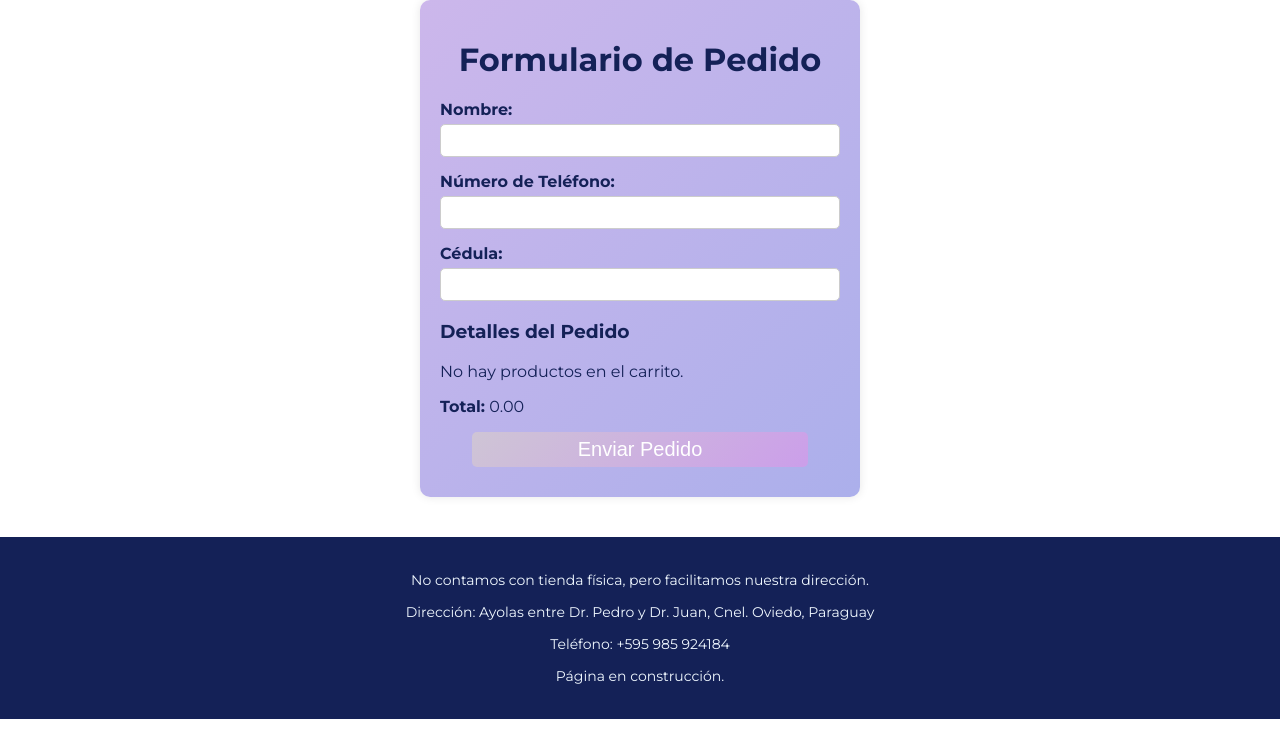
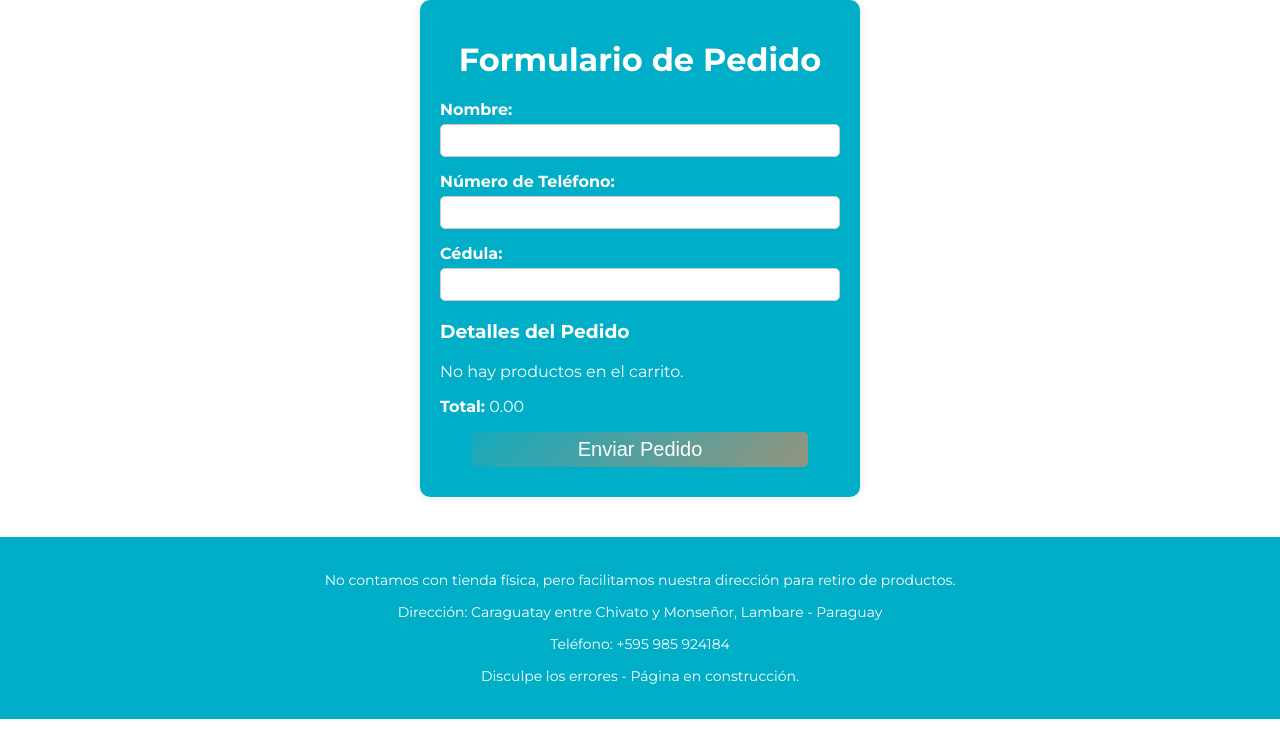
Before and after one commit to calebngp/flashtrade, a Flask app: page /pedido in a window 1280 px wide. Shown: the part 69-800 px from the top of the page. Run offline with Flask 3, Linux system fonts and the light colour scheme; some libraries are stand-ins or nearby versions; some web fonts are replaced.

Commit message:
Cambiando estilos

```diff
--- a/static/styles/styles.css
+++ b/static/styles/styles.css
@@ -1,8 +1,3 @@
-@font-face {
-    font-family: 'Montserrat';
-    src: url('static/fonts/Montserrat-Regular.ttf') format('truetype');
-}
-
 body {
     font-family: 'Montserrat', sans-serif;
     background-color: white;
@@ -223,18 +218,15 @@ a {
         top: 60px;
         right: 2%;
         margin: auto;
-        margin-bottom: 20px;
-        background: linear-gradient(135deg, #FBC2EB, #78A3EB);
-        background-size: 400% 400%;
-        animation: gradientAnimation 10s ease infinite;
-        padding: 20px;
+        background-color: #01AEC7;
+        padding: 10px;
         border-radius: 10px;
         box-shadow: 0 0 10px rgba(0,0,0,0.1);
-        color: #142157;
+        color: white;
         margin-bottom: 20px;
     }
     .form-container h1 {
-        color: #142157;
+        color: white;
         font-size: 28px;
     }
     .detalleproducto {
@@ -273,8 +265,8 @@ a {
         margin-bottom: 20px;
     }
     .product-container-form img {
-        width: 60px;
-        height: 60px;
+        width: 110px;
+        height: 110px;
         margin-right: 10px;
         border-radius: 5px;
         object-fit: cover;
@@ -498,21 +490,26 @@ a {
     color: #ff8149;
 }
 .highlight2 {
-    color: #7258a5;
+    background-color: #ff8149;
 }
 
 @media (min-width: 601px) {
     .form-container {
         width: 400px;
         margin: auto;
-        background: linear-gradient(135deg, #FBC2EB, #78A3EB);
-        background-size: 400% 400%;
-        animation: gradientAnimation 10s ease infinite;
+        background-color: #01AEC7;
         padding: 20px;
         border-radius: 10px;
         box-shadow: 0 0 10px rgba(0,0,0,0.1);
-        color: #142157;
+        color: white;
         margin-bottom: 40px;
+    }
+    .product-container-form img {
+        width: 130px;
+        height: 130px;
+        margin-right: 10px;
+        border-radius: 5px;
+        object-fit: cover;
     }
     .slogan-div1{
         margin-left: 72px;
@@ -545,20 +542,13 @@ a {
     margin: 0 5px;
 }
 .form-container h1 {
-    color: #142157;
+    color: white;
 }
 .product-container-form {
     display: flex;
     align-items: center;
     margin-bottom: 10px;
     border-bottom: 1px solid #ddd;
-}
-.product-container-form img {
-    width: 100px;
-    height: 100px;
-    margin-right: 10px;
-    border-radius: 5px;
-    object-fit: cover;
 }
 .button-form {
     margin-bottom: 6px;
@@ -570,7 +560,7 @@ a {
 .submit-button {
     display: block;
     margin: 10px auto;
-    background: linear-gradient(135deg, #CFCBD2, #CB98ED, #8B63DA, #3C21B7);
+    background: linear-gradient(135deg, #01AEC7, #ff8149, #c980db);
     background-size: 400% 400%;
     animation: gradientAnimation 7s ease infinite; /* Animación más rápida */
     color: white;
--- a/templates/pedido.html
+++ b/templates/pedido.html
@@ -9,6 +9,7 @@
 </head>
 <body>
 <!-- Barra de navegación -->
+<!-- Barra de navegación -->
 <div class="navbar">
     <div class="logo">
         <a href="{{ url_for('home') }}">
@@ -16,6 +17,9 @@
         </a>
     </div>
 </div>
+
+
+
 <div class="form-container">
     <h1>Formulario de Pedido</h1>
     <form action="/pedido" method="POST">
@@ -45,11 +49,11 @@
         <button type="submit" class="button-form submit-button">Enviar Pedido</button>
     </form>
 </div>
-    <footer style="text-align: center; padding: 20px; background-color: #142157; color: aliceblue;">
-        <p class="gradient-text" style="font-size: 14px; font-weight: 300;">No contamos con tienda física, pero facilitamos nuestra dirección.</p>
-        <p class="gradient-text" style="font-size: 14px; font-weight: 300;">Dirección: Ayolas entre Dr. Pedro y Dr. Juan, Cnel. Oviedo, Paraguay</p>
+<footer>
+    <p class="gradient-text" style="font-size: 14px; font-weight: 300;">No contamos con tienda física, pero facilitamos nuestra dirección para retiro de productos.</p>
+    <p class="gradient-text" style="font-size: 14px; font-weight: 300;">Dirección: Caraguatay entre Chivato y Monseñor, Lambare - Paraguay</p>
     <p class="gradient-text" style="font-size: 14px; font-weight: 300;">Teléfono: +595 985 924184</p>
-        <p class="gradient-text" style="font-size: 14px; font-weight: 300;">Página en construcción.</p>
+    <p class="gradient-text" style="font-size: 14px; font-weight: 300;">Disculpe los errores - Página en construcción.</p>
 </footer>
     <script>
         let cart = JSON.parse(localStorage.getItem('cart')) || [];
@@ -60,6 +64,7 @@
             cart.forEach(item => {
                 // Asegúrate de que la cantidad sea un número válido y no vacío
                 item.quantity = item.quantity === "" || isNaN(item.quantity) ? 0 : parseInt(item.quantity);
+                item.precio = parseFloat(item.precio); // Asegúrate de que el precio sea un número
 
                 // Calcula el total por cada producto considerando su cantidad
                 let totalItem = item.precio * item.quantity;
```
Also changed, not shown: templates/confirmacion.html (+10 -5 lines). Lines whose indentation alone changed are shown as unchanged.
